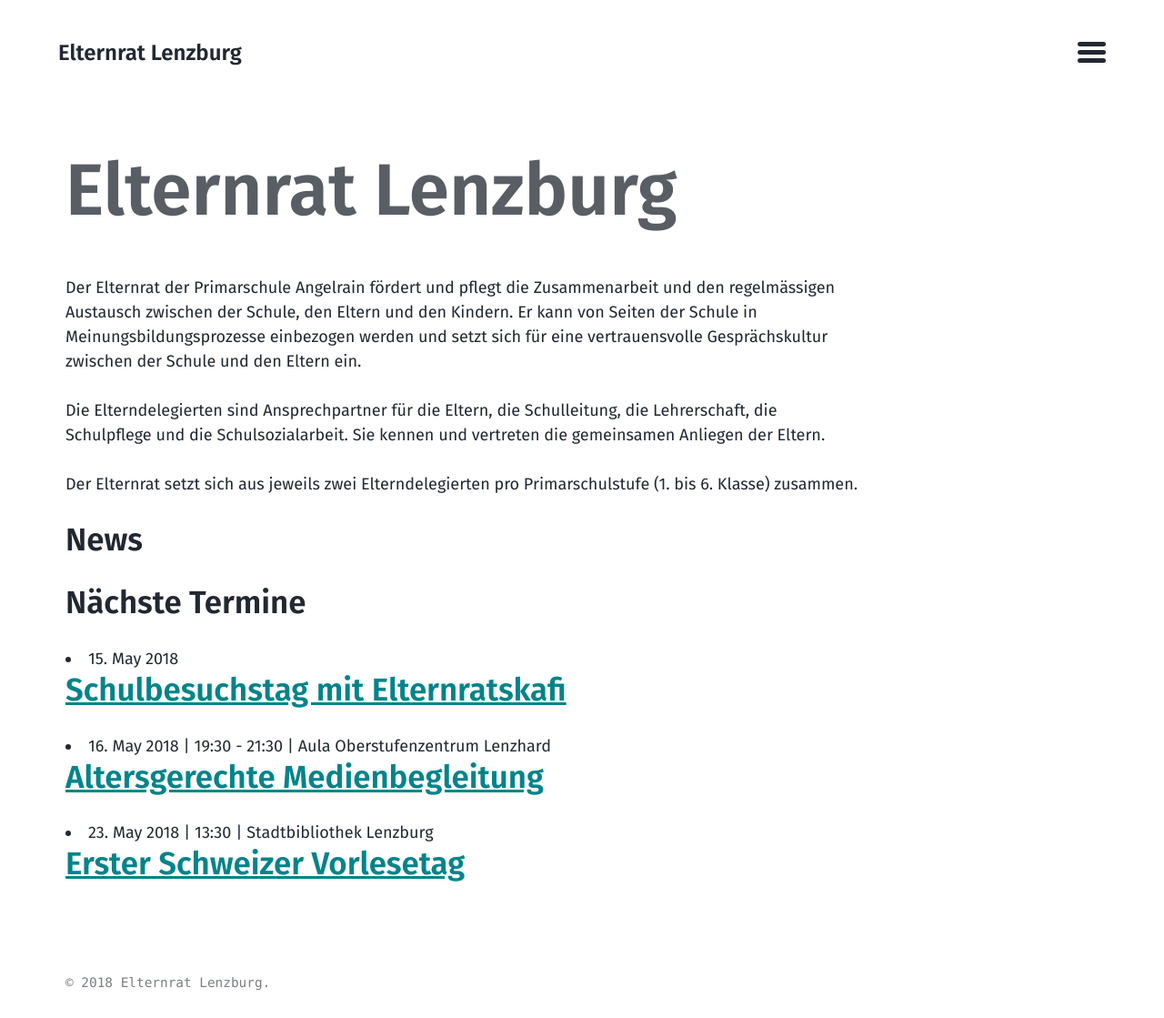
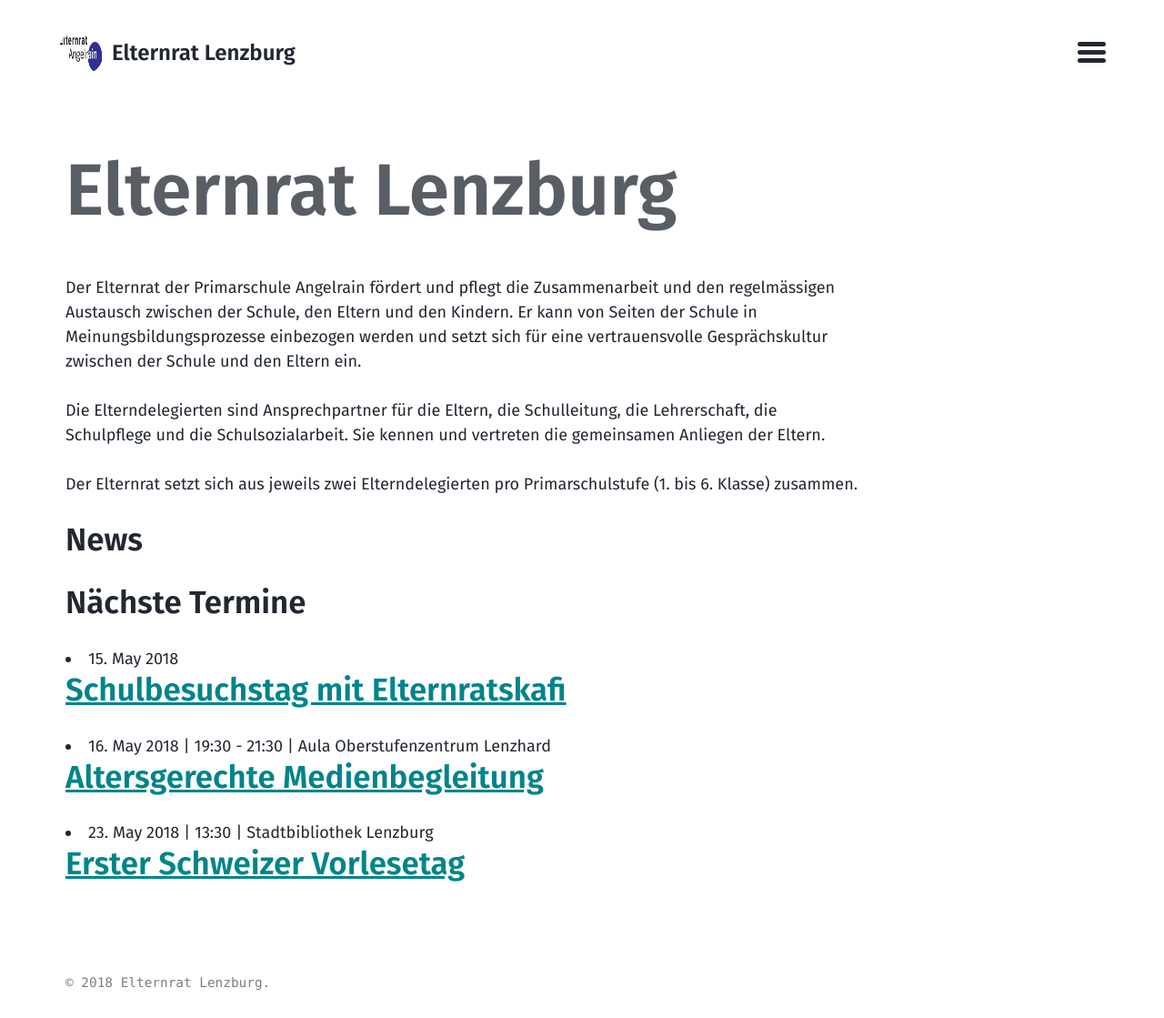
Before and after one commit to elternratlenzburg/elternratlenzburg.github.io, a Jekyll site: the page built from index.md, in a window 1280 px wide. Shown: the whole page at 91% size. Built offline with Jekyll 4.4.1, drawn with Linux system fonts in a browser that asks for light colours.

Commit message:
Add a logo

```diff
--- a/_config.yml
+++ b/_config.yml
@@ -25,7 +25,7 @@ author:
   twitter:
   picture:
 
-logo: # path of site logo, e.g. "/assets/images/logo.png"
+logo: "/assets/images/Elternrat.png"# path of site logo, e.g. "/assets/images/logo.png"
 search: false
 search_full_content: false
 
```
